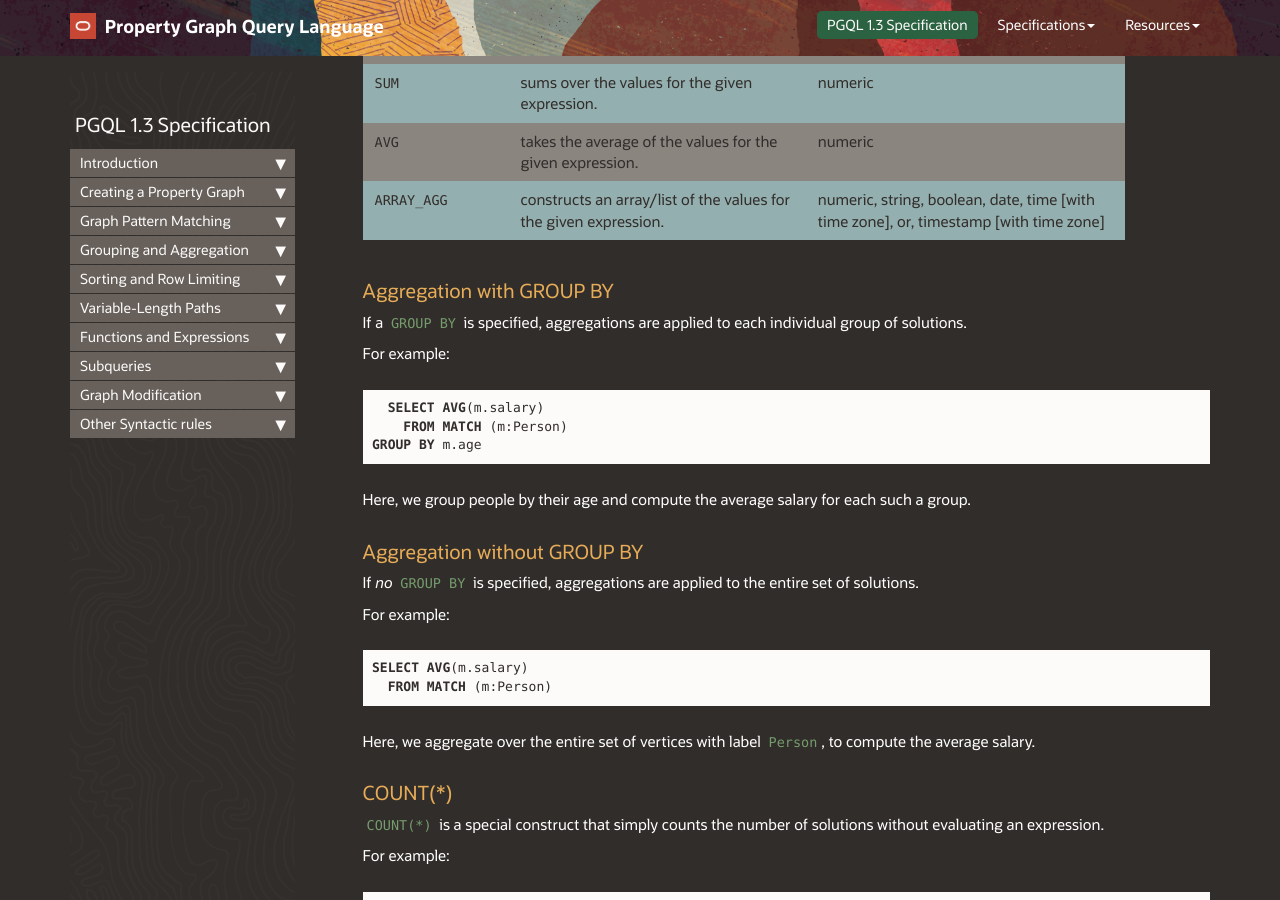
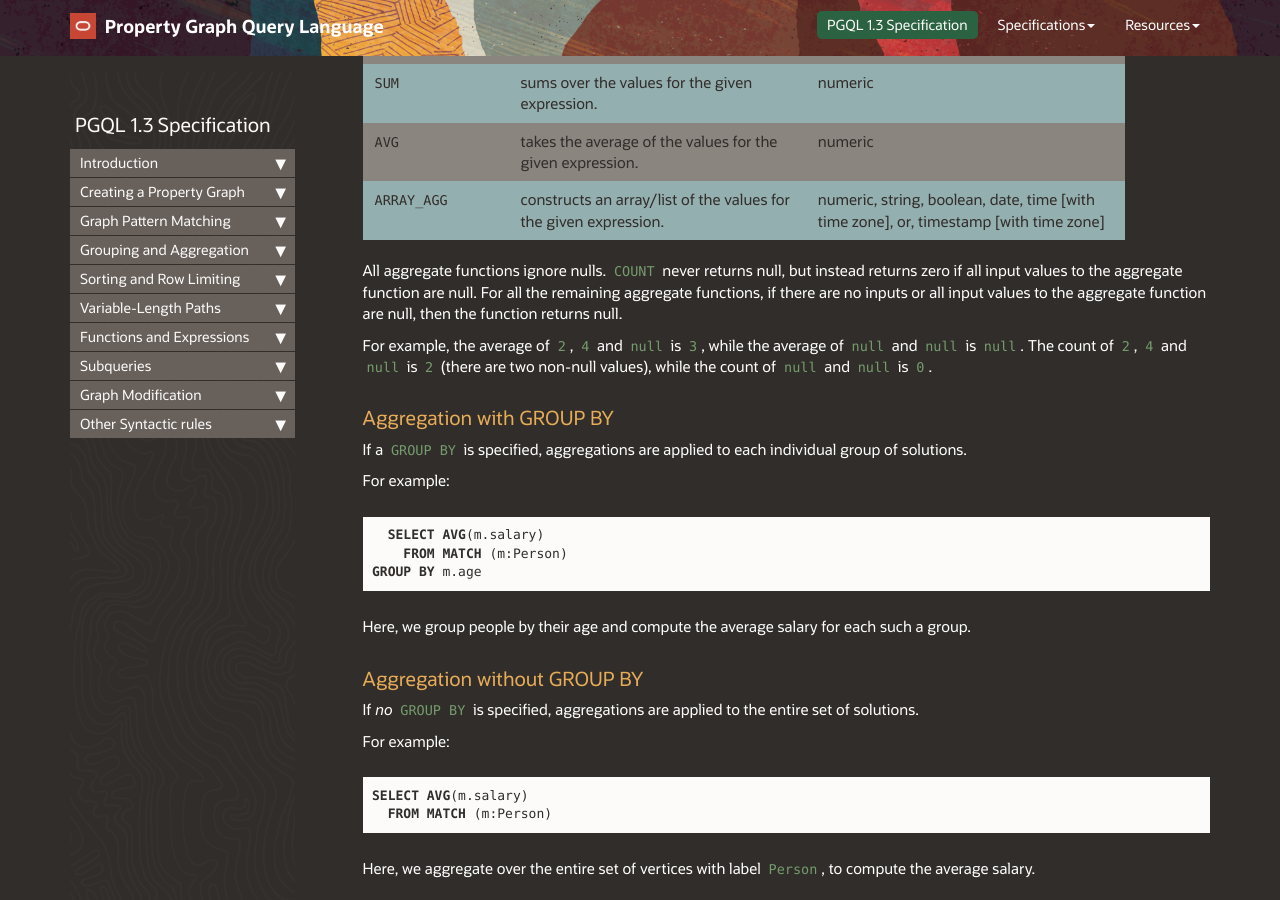
Before and after one commit to oracle/pgql-lang, a Jekyll site: the page built from pages/pgql-1.3-spec.md, in a window 1280 px wide and 900 px high, scrolled down 39442 px. Built offline with Jekyll 4.4.1, drawn with Linux system fonts in a browser that asks for light colours; nearby versions of some CDN libraries; comment, search, counter and statistics services are not loaded; some of the changed text lies outside the part shown.

Commit message:
behavior of NULL values and aggregation functions

```diff
--- a/pages/pgql-1.3-spec.md
+++ b/pages/pgql-1.3-spec.md
@@ -1659,6 +1659,12 @@ aggregate operator | semantic | required input type
 `AVG` | takes the average of the values for the given expression. | numeric
 `ARRAY_AGG` | constructs an array/list of the values for the given expression. | numeric, string, boolean, date, time [with time zone], or, timestamp [with time zone]
 
+All aggregate functions ignore nulls. `COUNT` never returns null, but instead returns zero if all input values to the aggregate function are null.
+For all the remaining aggregate functions, if there are no inputs or all input values to the aggregate function are null, then the function returns null.
+
+For example, the average of `2`, `4` and `null` is `3`, while the average of `null` and `null` is `null`.
+The count of `2`, `4` and `null` is `2` (there are two non-null values), while the count of `null` and `null` is `0`.
+
 ### Aggregation with GROUP BY
 
 If a `GROUP BY` is specified, aggregations are applied to each individual group of solutions.
```
Also changed, not shown: pages/pgql-1.4-spec.md (+6 -0 lines).
